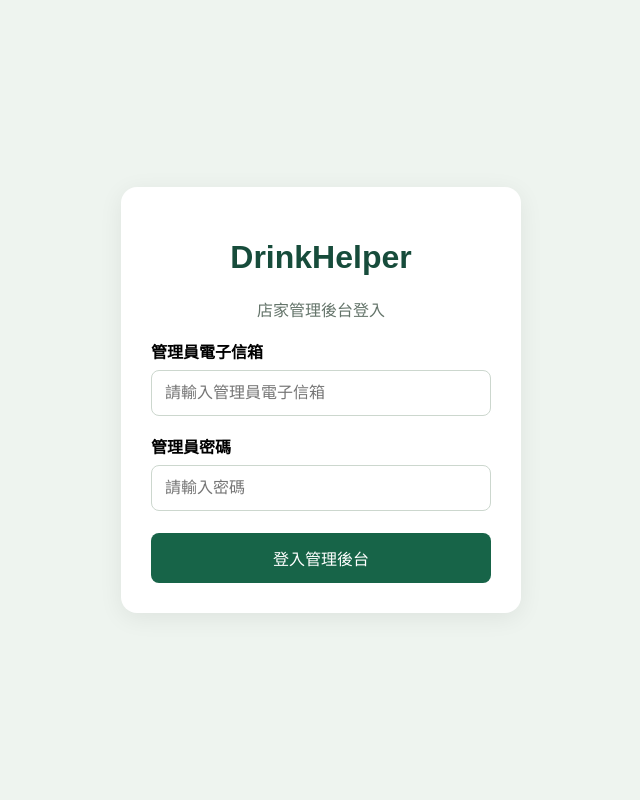
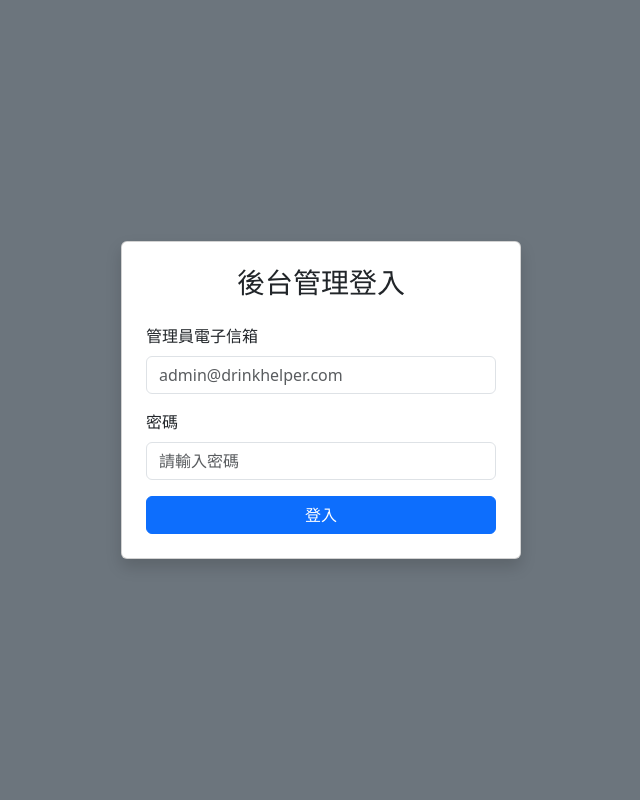
Before and after one commit to c115193201-lgtm/Repository-name, a Flask app: page /admin/login in a window 1280 px wide. Shown: the whole page, without its empty margins (319-959 px from the left). Run offline with Flask 3, Linux system fonts and the light colour scheme.

Commit message:
Update login.html

```diff
--- a/templates/login.html
+++ b/templates/login.html
@@ -1,149 +1,34 @@
 <!DOCTYPE html>
-<html lang="zh-TW">
-
+<html lang="zh-Hant">
 <head>
     <meta charset="UTF-8">
     <meta name="viewport" content="width=device-width, initial-scale=1.0">
+    <title>管理後台登入 - DrinkHelper</title>
+    <link href="https://cdn.jsdelivr.net/npm/bootstrap@5.3.0/dist/css/bootstrap.min.css" rel="stylesheet">
+</head>
+<body class="bg-secondary d-flex align-items-center justify-content-center vh-100">
+    <div class="card shadow p-4" style="width: 400px;">
+        <h3 class="text-center mb-4">後台管理登入</h3>
 
-<title>DrinkHelper 管理員登入</title>
-
-<style>
-
-* {
-    box-sizing: border-box;
-}
-
-body {
-    margin: 0;
-    min-height: 100vh;
-    display: flex;
-    align-items: center;
-    justify-content: center;
-    font-family: Arial, "Microsoft JhengHei", sans-serif;
-    background: #eef4ef;
-}
-
-.login-box {
-    background: white;
-    width: 90%;
-    max-width: 400px;
-    padding: 30px;
-    border-radius: 16px;
-    box-shadow: 0 5px 25px #00000012;
-}
-
-h1 {
-    text-align: center;
-    color: #174c3b;
-}
-
-p {
-    color: #64746a;
-    text-align: center;
-}
-
-label {
-    display: block;
-    margin-top: 18px;
-    margin-bottom: 7px;
-    font-weight: bold;
-}
-
-input {
-    width: 100%;
-    padding: 13px;
-    border: 1px solid #ccd7ce;
-    border-radius: 8px;
-    font-size: 16px;
-}
-
-button {
-    width: 100%;
-    padding: 13px;
-    margin-top: 22px;
-    background: #176448;
-    color: white;
-    border: none;
-    border-radius: 8px;
-    font-size: 16px;
-    cursor: pointer;
-}
-
-button:hover {
-    background: #104d35;
-}
-
-.error {
-    color: #c0392b;
-    background: #fff0ef;
-    padding: 10px;
-    border-radius: 8px;
-}
-
-</style>
-
-</head>
-
-<body>
-
-<div class="login-box">
-
-    <h1>DrinkHelper</h1>
-
-    <p>店家管理後台登入</p>
-
-
-    {% with messages = get_flashed_messages() %}
-
-        {% for message in messages %}
-
-            <div class="error">
-                {{ message }}
-            </div>
-
+        {% with messages = get_flashed_messages(with_categories=true) %}
+          {% if messages %}
+            {% for category, message in messages %}
+              <div class="alert alert-{{ category }}">{{ message }}</div>
             {% endfor %}
-
+          {% endif %}
         {% endwith %}
 
-
-    <form method="POST" action="/admin/login">
-
-        <input
-            type="hidden"
-            name="csrf_token"
-            value="{{ csrf_token }}"
-        >
-
-
-        <label>管理員電子信箱</label>
-
-        <input
-            type="email"
-            name="username"
-            required
-            autocomplete="username"
-            placeholder="請輸入管理員電子信箱"
-        >
-
-
-        <label>管理員密碼</label>
-
-        <input
-            type="password"
-            name="password"
-            required
-            autocomplete="current-password"
-            placeholder="請輸入密碼"
-        >
-
-
-        <button type="submit">
-            登入管理後台
-        </button>
-
+        <form method="POST">
+            <div class="mb-3">
+                <label class="form-label">管理員電子信箱</label>
+                <input type="email" name="email" class="form-control" required placeholder="admin@drinkhelper.com">
+            </div>
+            <div class="mb-3">
+                <label class="form-label">密碼</label>
+                <input type="password" name="password" class="form-control" required placeholder="請輸入密碼">
+            </div>
+            <button type="submit" class="btn btn-primary w-100">登入</button>
         </form>
-
     </div>
-
 </body>
 </html>
```
Lines whose indentation alone changed are shown as unchanged.
